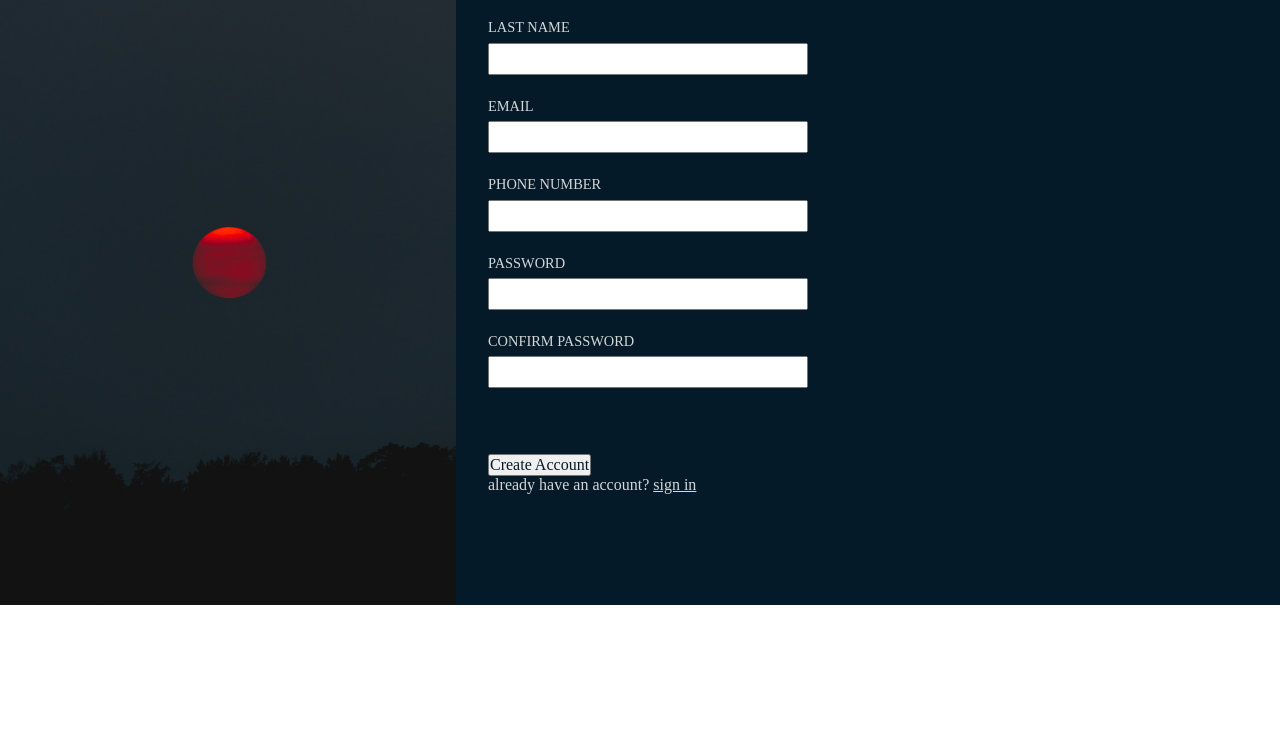
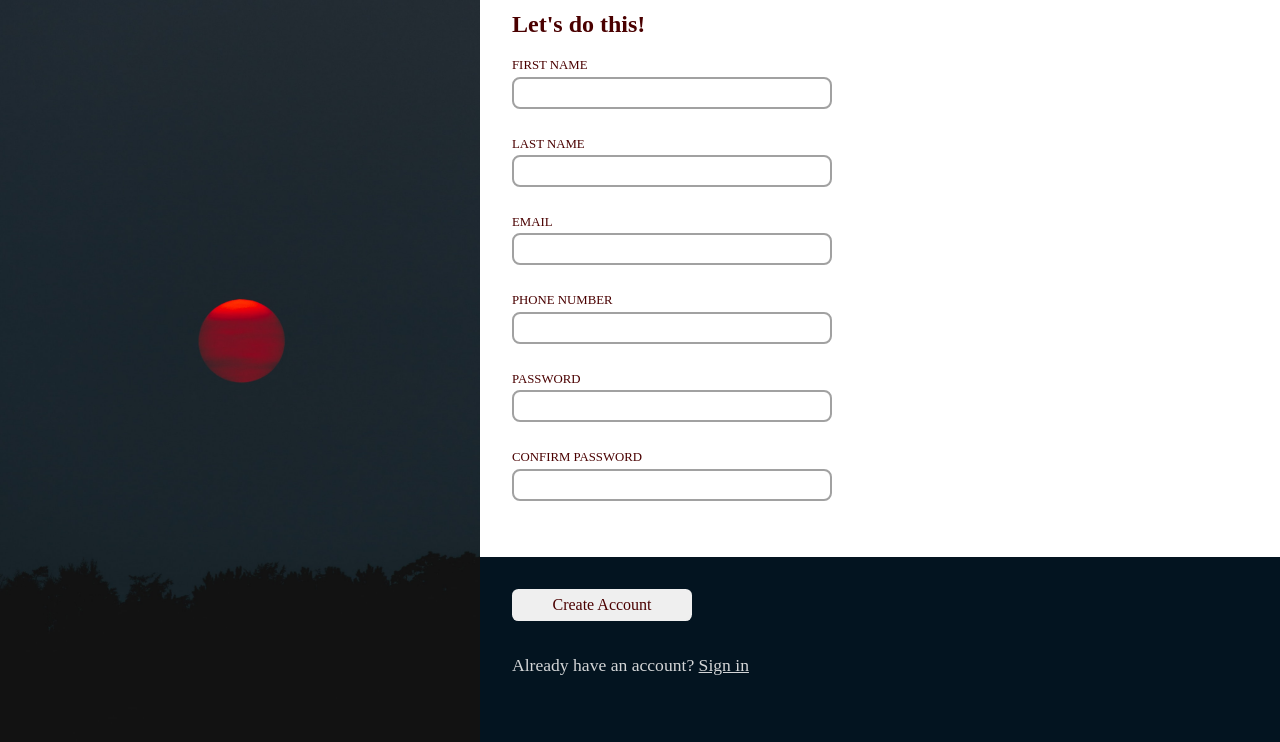
Before and after one commit to acerelite/sign-up-form, a plain HTML site: page index.html in a window 1280 px wide. Shown: the part 195-937 px from the top of the page. Before the commit the page ends 800 px from the top, so only its background shows below. Drawn offline with Linux system fonts and the light colour scheme; a web font is replaced by a local one.

Commit message:
Add design and structure

```diff
--- a/index.html
+++ b/index.html
@@ -16,41 +16,115 @@
     </div>
     <div class="login-screen">
       <div>
-        Lorem ipsum dolor sit amet consectetur, adipisicing elit. Earum eligendi
-        molestias dolor quidem repudiandae, necessitatibus culpa vitae magni
-        nisi! Sunt est suscipit at aliquam, ab iste consectetur soluta aut quod.
+        <p>
+          This is not a real online service! You know you need something like this in your life to help you realize your deepest dreams.
+          Sign up <em>now</em> to get started.
+        </p>
+        <p>
+          You <em>know</em> you want to
+        </p>
       </div>
 
       <div>
-        <form action="" method="post">
-          <div>
+        <form action="" method="post" id="regForm">
+          <div class="form-container">
             <div>
-              <h2>Header2</h2>
+              <h2>Let's do this!</h2>
             </div>
             <div class="input-body">
               <div>
                 <label for="first_name">FIRST NAME</label>
-                <input type="text" id="first_name" name="first_name" />
+                <div>
+                  <input
+                    type="text"
+                    id="first_name"
+                    name="first_name"
+                    minlength="1"
+                    maxlength="20"
+                    pattern="[A-Za-z]+"
+                    placeholder=" "
+                    required
+                  />
+                  <span></span>
+                </div>
               </div>
               <div>
                 <label for="last_name">LAST NAME</label>
-                <input type="text" id="last_name" name="last_name" />
+                <div>
+                  <input
+                    type="text"
+                    id="last_name"
+                    name="last_name"
+                    minlength="1"
+                    maxlength="20"
+                    pattern="[A-Za-z]+"
+                    placeholder=" "
+                    required
+                  />
+                  <span></span>
+                </div>
               </div>
               <div>
                 <label for="email">EMAIL</label>
-                <input type="email" id="email" name="email" />
+                <div>
+                  <input
+                    type="email"
+                    id="email"
+                    name="email"
+                    minlength="1"
+                    maxlength="20"
+                    placeholder=" "
+                    required
+                  />
+                  <span></span>
+                </div>
               </div>
               <div>
                 <label for="phoneNum">PHONE NUMBER</label>
-                <input type="tel" id="phoneNum" name="phoneNum" />
+                <div>
+                  <input
+                    type="tel"
+                    id="phoneNum"
+                    name="phoneNum"
+                    maxlength="11"
+                    pattern="09\d{9}"
+                    placeholder=" "
+                    required
+                  />
+                  <span></span>
+                </div>
               </div>
               <div>
                 <label for="password">PASSWORD</label>
-                <input type="password" id="password" name="password" />
+                <div>
+                  <input
+                    class="pass"
+                    type="password"
+                    id="password"
+                    name="password"
+                    minlength="6"
+                    maxlength="20"
+                    placeholder=" "
+                    required
+                  />
+                  <span></span>
+                </div>
               </div>
               <div>
-                <label for="password">CONFIRM PASSWORD</label>
-                <input type="password" id="password" name="password" />
+                <label for="c_password">CONFIRM PASSWORD</label>
+                <div>
+                  <input
+                    class="error"
+                    type="password"
+                    id="c_password"
+                    minlength="6"
+                    maxlength="20"
+                    name="c_password"
+                    placeholder=" "
+                    required
+                  />
+                  <span></span>
+                </div>
               </div>
             </div>
           </div>
@@ -59,10 +133,13 @@
 
       <div>
         <div>
-          <button type="submit">Create Account</button>
+          <button type="submit" form="regForm">Create Account</button>
         </div>
-        <div>already have an account? <a href="">sign in</a></div>
+        <div>
+          <p>Already have an account? <a href="">Sign in</a></p>
+        </div>
       </div>
     </div>
+    <script src="script.js"></script>
   </body>
 </html>
--- /dev/null
+++ b/script.js
@@ -0,0 +1,6 @@
+let pwd = document.querySelector("#password");
+let c_pwd = document.querySelector("#c_password");
+
+
+pwd.addEventListener("change", checkPass);
+c_password.addEventListener("change", checkPass);
--- a/style.css
+++ b/style.css
@@ -1,3 +1,4 @@
+@import url("https://fonts.googleapis.com/css2?family=Average&display=swap");
 @font-face {
   font-family: "baybayin";
   src: url("Assets/font/baybayindoctrina-webfont.woff2") format("woff2"),
@@ -7,29 +8,11 @@
 }
 
 * {
+  font-family: "Average", serif;
   box-sizing: border-box;
   margin: 0;
   padding: 0;
-  font-size: 1rem;
   color: #eeeeeee3;
-}
-
-input,
-button {
-  font-family: inherit;
-  font-size: 100%;
-  color: rgb(5, 26, 41);
-  padding: 0;
-  margin: 0;
-  box-sizing: border-box;
-}
-
-input {
-  width: 20rem;
-  height: 2rem;
-  padding: 0.5rem;
-  margin-bottom: 1rem;
-  margin-right: 4rem;
 }
 
 body {
@@ -39,6 +22,27 @@ body {
   flex-wrap: wrap;
 }
 
+input,
+button {
+  font-family: inherit;
+  font-size: 100%;
+  padding: 0;
+  margin: 0;
+  box-sizing: border-box;
+  border: none;
+}
+
+input {
+  color: rgb(74, 0, 0);
+  width: 20rem;
+  height: 2rem;
+  padding: 0.5rem;
+  margin-bottom: 1.5rem;
+  border: 2px solid rgb(161, 161, 161);
+  border-radius: 0.5rem;
+}
+
+/* SIDE BANNER */
 body > div:nth-child(1) {
   flex: 3;
   background-image: url("Assets/bg-img-KellySikkema.jpg");
@@ -46,12 +50,6 @@ body > div:nth-child(1) {
   background-repeat: no-repeat;
   background-size: cover;
   min-height: 400px;
-}
-
-body > div:nth-child(2) {
-  flex: 5;
-  padding: 2rem;
-  background-color: rgb(5, 26, 41);
 }
 
 .logo-container {
@@ -64,7 +62,7 @@ body > div:nth-child(2) {
   padding: 1rem;
 }
 
-span:first-of-type {
+img + span {
   font-size: 5rem;
   color: #eeeeeec5;
   font-family: "baybayin";
@@ -75,14 +73,67 @@ img {
   width: auto;
 }
 
+/* FORM PAGE */
+body > div:nth-child(2) {
+  flex: 5;
+  background-color: rgb(3, 20, 32);
+  /* background: linear-gradient(rgb(5, 26, 41), rgb(28, 0, 0)); */
+}
+
+.login-screen {
+  width: 100%;
+  display: flex;
+  flex-direction: column;
+}
+
+.login-screen > div:nth-child(1) {
+  padding: 2em;
+}
+.login-screen > div:nth-child(2) {
+  flex: 1;
+}
+
+.login-screen > div:nth-child(3) {
+  padding: 2em;
+}
+
+p:first-of-type {
+  line-height: 1.6rem;
+  margin-bottom: 2rem;
+}
+
+p {
+  font-size: 1.1rem;
+}
+
+p + p {
+  font-size: 1.5rem;
+}
+
+/* FORM INPUT */
+
+.form-container {
+  padding: 2em;
+  background-color: white;
+}
+
 .input-body {
   display: flex;
   flex-flow: row wrap;
 }
 
+h2,
 label {
-  font-size: 0.9rem;
-  line-height: 1.9rem;
+  color: rgb(74, 0, 0);
+}
+
+h2 {
+  margin-bottom: 1rem;
+}
+
+label {
+  font-size: 0.8rem;
+  line-height: 1.4rem;
   display: block;
 }
 
@@ -91,13 +142,70 @@ label {
   flex-direction: column;
 }
 
-.login-screen > div:nth-child(1) {
-  flex: 2;
+button {
+  margin-bottom: 2em;
+  color: rgb(74, 0, 0);
+  border-radius: 0.4rem;
+  height: 2rem;
+  width: 180px;
 }
-.login-screen > div:nth-child(2) {
-  flex: 2;
+
+input:focus {
+  border: none;
+  box-shadow: 5px 10px #888888;
+  outline-width: 2px;
+  outline-style: solid;
+  outline-color: rgba(164, 104, 69, 0.622);
+  box-shadow: 2px 2px 5px grey;
 }
-.login-screen > div:nth-child(3) {
-  flex: 3;
-  padding-top: 50px;
+
+input + span {
+  position: relative;
+  margin-right: 4rem;
+  display: inline-block;
+  text-align: center;
 }
+
+input:valid + span::after {
+  position: absolute;
+  top: -1.4rem;
+  font-size: 1.6rem;
+  content: "✔";
+  color: green;
+}
+
+input:valid {
+  border-color: rgba(0, 128, 0, 0.804);
+}
+
+
+
+input:invalid:not(:placeholder-shown) + span::after {
+  position: absolute;
+  top: 0.8rem;
+  left: -20rem;
+  font-size: 0.9rem;
+  content: "⚠️ invalid input";
+  color: red;
+}
+
+input:invalid:not(:placeholder-shown) {
+  border: red 2px solid;
+}
+
+
+input:hover,
+button:hover {
+  border: inset 10px 10px red;
+  box-shadow: inset 0 0 10px rgba(33, 4, 4, 0.174);
+}
+
+button:hover {
+  box-shadow: 0 0 20px rgb(247, 247, 247);
+}
+
+button:active {
+  position: relative;
+  top: 2px;
+  left: 1px;
+}
```
